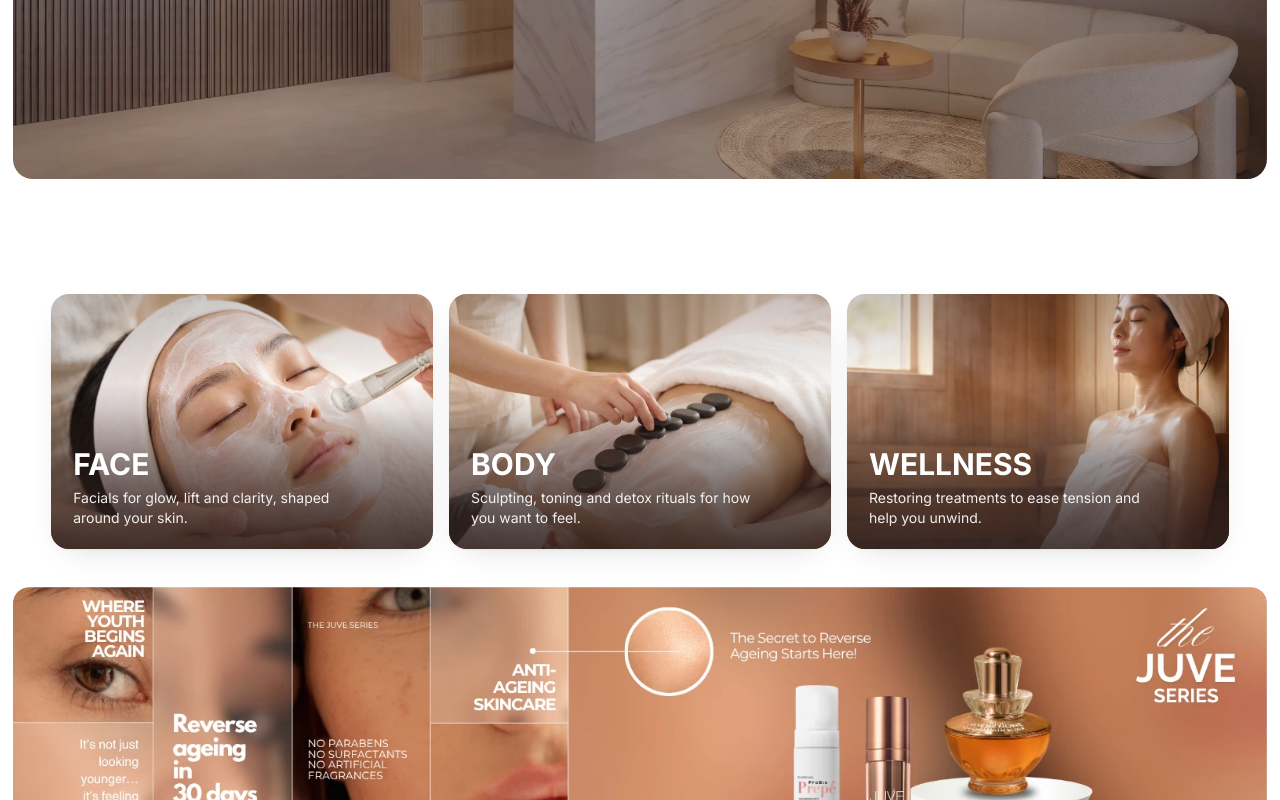
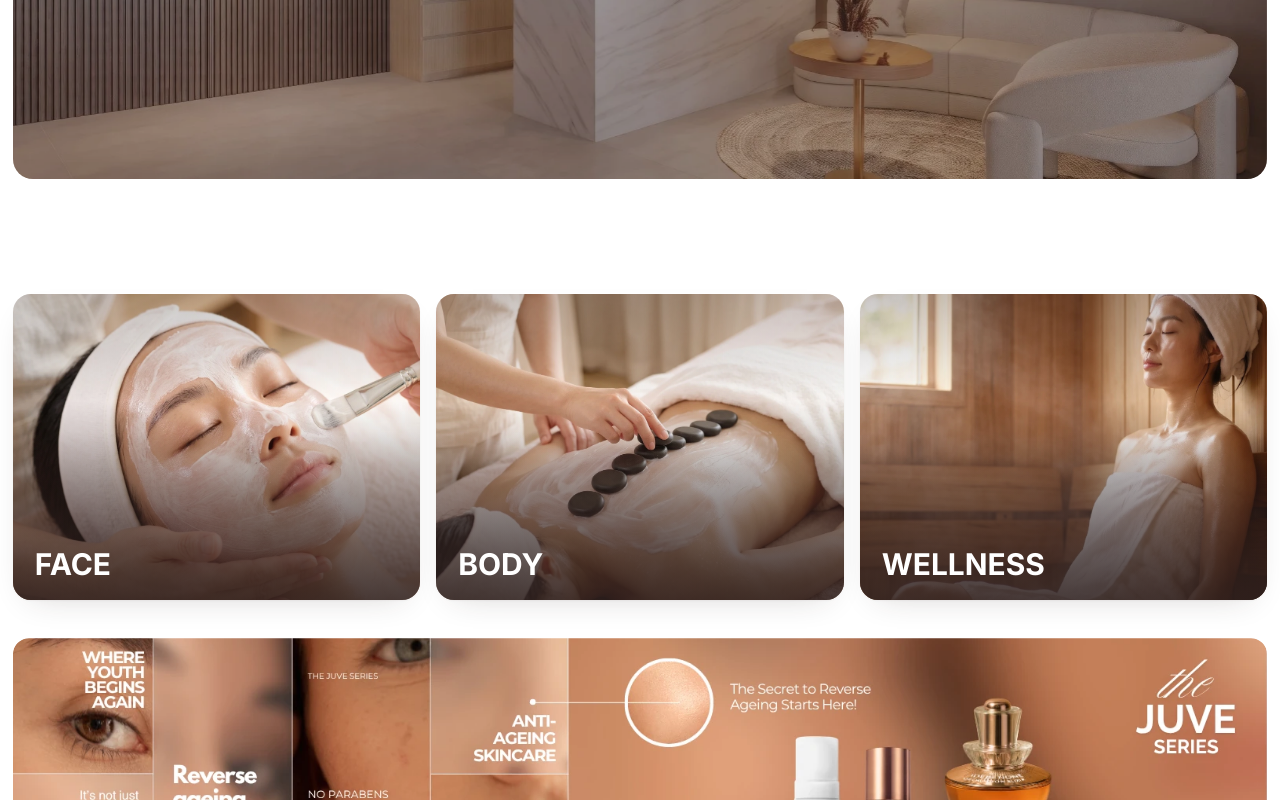
Before and after one commit to feisty171/marychia, an Astro site: page / in a window 1280 px wide. Shown: the part 499-1299 px from the top of the page. Built offline with nearby package versions, Linux system fonts and the light colour scheme; Astro itself is replaced by a stand-in of ours.

Commit message:
Home: Face/Body/Wellness tiles as wide as the hero, taller, titles only, open the matching Treatments tab
Co-Authored-By: Claude Opus 5.5 <noreply@anthropic.com>

```diff
--- a/public/css/home.css
+++ b/public/css/home.css
@@ -140,7 +140,9 @@ sup { font-size: .55em; vertical-align: super; line-height: 0; }
 /* Compact tiles (Home): landscape 3:2 with rounded corners, italic title, a short sentence
    and the count + price; the photo never zooms. Phones: stacked full width instead of a swipe row. */
 .tp .tiles.tiles--compact { gap: 16px; }
-.tp .tiles.tiles--compact .tile { aspect-ratio: 3 / 2; border-radius: 18px; }
+.tp .tiles.tiles--compact .tile { aspect-ratio: 4 / 3; border-radius: 18px; }
+/* Home: the tiles span the same width as the hero banner (8–16px margin to the screen edges) */
+#services > .h-container { max-width: none; padding-inline: clamp(8px, 1vw, 16px); }
 /* show the photos as they are: no zoom on hover, framed on the person (the photos are portrait) */
 .tp .tiles--compact .tile .media img { object-position: center 30%; transform: none; transition: none; }
 .tp .tiles--compact .tile:hover .media img { transform: none; }
--- a/src/components/CategoryTiles.astro
+++ b/src/components/CategoryTiles.astro
@@ -1,8 +1,8 @@
 ---
 /**
- * Face / Body / Wellness tiles: a photo card for each area that opens the treatment list
- * (/treatments/?area=…, which opens the matching tab). Used on the Home page ("Find a treatment").
- * Compact (Home) tiles show only the title and a short sentence. The full tiles also show the
+ * Face / Body / Wellness tiles: a photo card for each area that opens the Treatments page on its tab
+ * (Face → Facials; Body and Wellness → Body & Wellness; see TAB below). Used on the Home page.
+ * Compact (Home) tiles show only the title. The full tiles also show the
  * count and "from S$xx", worked out from the treatment list (src/data/treatment-menu.json).
  * Photos: "siteImages" in src/data/treatments.json. Styles: .tp .tile* in public/css/treatments.css,
  * so it must sit inside an element with class "tp".
@@ -10,14 +10,8 @@
 import { treatmentData as data } from "../lib/treatmentData";
 
 interface Props { compact?: boolean }
-// compact (Home): shorter landscape tiles with an italic title and a short sentence
+// compact (Home): landscape 4:3 tiles with only the title
 const { compact = false } = Astro.props;
-const DESC: Record<string, string> = {
-  Face: "Facials for glow, lift and clarity, shaped around your skin.",
-  Body: "Sculpting, toning and detox rituals for how you want to feel.",
-  Wellness: "Restoring treatments to ease tension and help you unwind.",
-};
-
 const COPY: Record<string, string> = { Face: "Glow, lift & clarity", Body: "Sculpt, tone & detox", Wellness: "Restore & unwind" };
 const money = (n: number) => "S$" + n.toLocaleString("en-SG");
 const images = data.siteImages as Record<string, string>;
@@ -26,10 +20,12 @@ const tiles = ["Face", "Body", "Wellness"].map((c) => {
   const prices = list.map((t: any) => t.from).filter((n: any) => n != null) as number[];
   return { c, count: list.length, from: prices.length ? money(Math.min(...prices)) : "", img: images[c] || "" };
 });
+// which Treatments page tab each tile opens (tab ids: src/content/treatments.md)
+const TAB: Record<string, string> = { Face: "facials", Body: "body", Wellness: "body" };
 ---
 <div class:list={["tiles", { "tiles--compact": compact }]} id={compact ? undefined : "tiles"} data-reveal="stagger">
   {tiles.map((t) => (
-    <a class:list={["tile", { "is-ph": !t.img }]} href={`/treatments/?area=${t.c.toLowerCase()}`} data-cat={t.c}
+    <a class:list={["tile", { "is-ph": !t.img }]} href={`/treatments/?tab=${TAB[t.c] || "all"}`} data-cat={t.c}
        aria-label={`Show ${t.c} treatments: ${t.count} treatments${t.from ? `, from ${t.from}` : ""}`}>
       <div class="media">
         {t.img
@@ -39,7 +35,7 @@ const tiles = ["Face", "Body", "Wellness"].map((c) => {
       <div class="tile-label">
         <div class="tile-text">
           <h3>{t.c}</h3>
-          {compact ? <p class="tile-desc">{DESC[t.c]}</p> : <small>{COPY[t.c]}</small>}
+          {!compact && <small>{COPY[t.c]}</small>}
           {!compact && t.count > 0 && <p class="tile-meta">{t.count} treatments <span aria-hidden="true">·</span> from {t.from}</p>}
         </div>
         {!compact && <span class="tile-arrow" aria-hidden="true"><svg width="16" height="16" viewBox="0 0 24 24" fill="none" stroke="currentColor" stroke-width="1.6"><path d="M5 12h14m-5-5 5 5-5 5"/></svg></span>}
```
Also changed, not shown: CLAUDE.md (+1 -1 lines).
